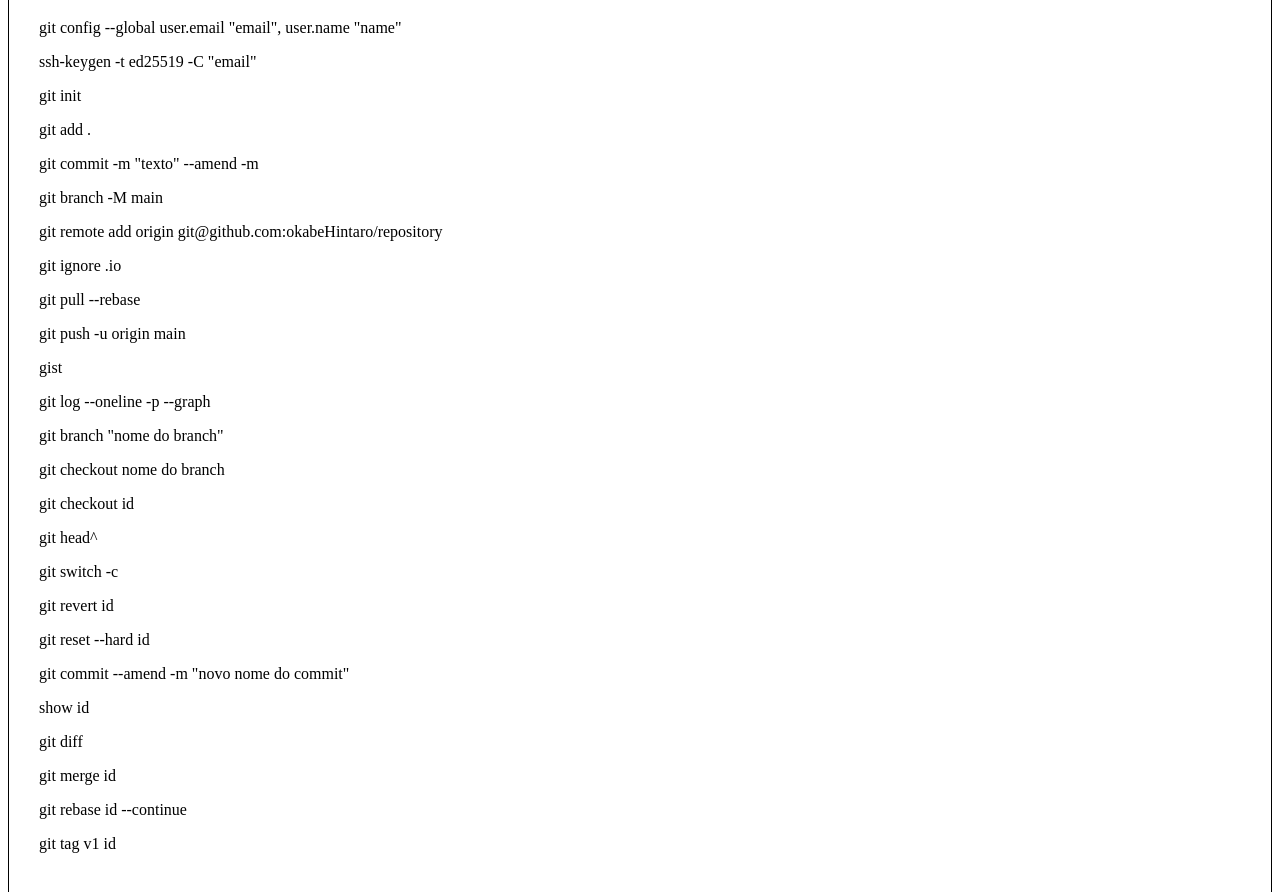
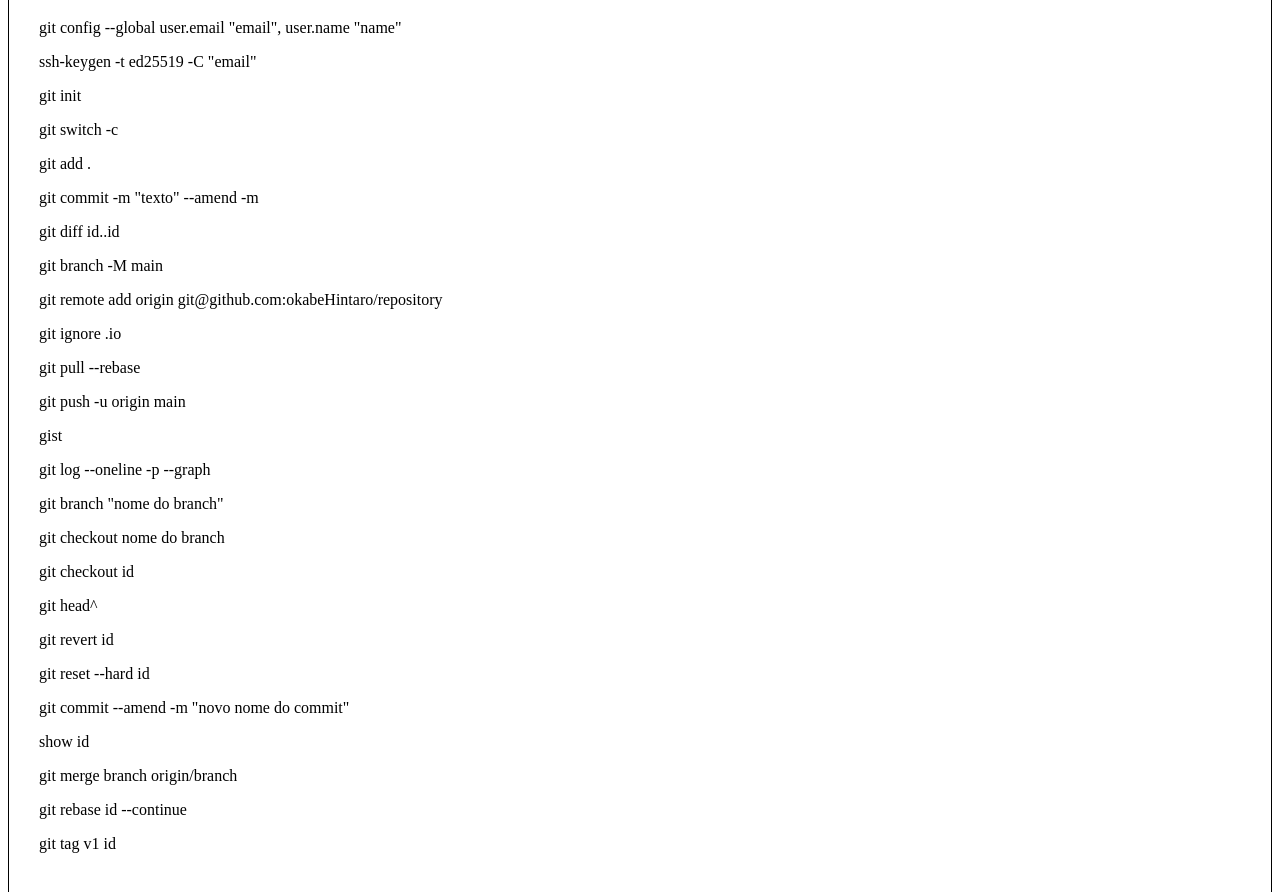
Before and after one commit to okabeHintaro/Gitcommands, a plain HTML site: page comandos git/index.html in a window 1280 px wide. Shown: the part 100-992 px from the top of the page. Drawn offline with Linux system fonts and the light colour scheme.

Commit message:
Update index.html

```diff
--- a/comandos git/index.html
+++ b/comandos git/index.html
@@ -11,8 +11,10 @@
         <p>git config --global user.email "email", user.name "name"</p>
         <p>ssh-keygen -t ed25519 -C "email"</p>
         <p>git init</p>
+        <p>git switch -c</p>
         <p>git add .</p>
         <p>git commit -m "texto" --amend -m </p>
+        <p>git diff id..id</p>
         <p>git branch -M main</p>
         <p>git remote add origin git@github.com:okabeHintaro/repository</p>
         <p>git ignore .io</p>
@@ -24,13 +26,11 @@
         <p>git checkout nome do branch</p>
         <p>git checkout id</p>
         <p>git head^</p>
-        <p>git switch -c</p>
         <p>git revert id</p>
         <p>git reset --hard id</p>
         <p>git commit --amend -m "novo nome do commit"</p>
         <p>show id</p>
-        <p>git diff</p>
-        <p>git merge id</p>
+        <p>git merge branch origin/branch</p>
         <p>git rebase id --continue</p>
         <p>git tag v1 id</p>
     </div>
```
